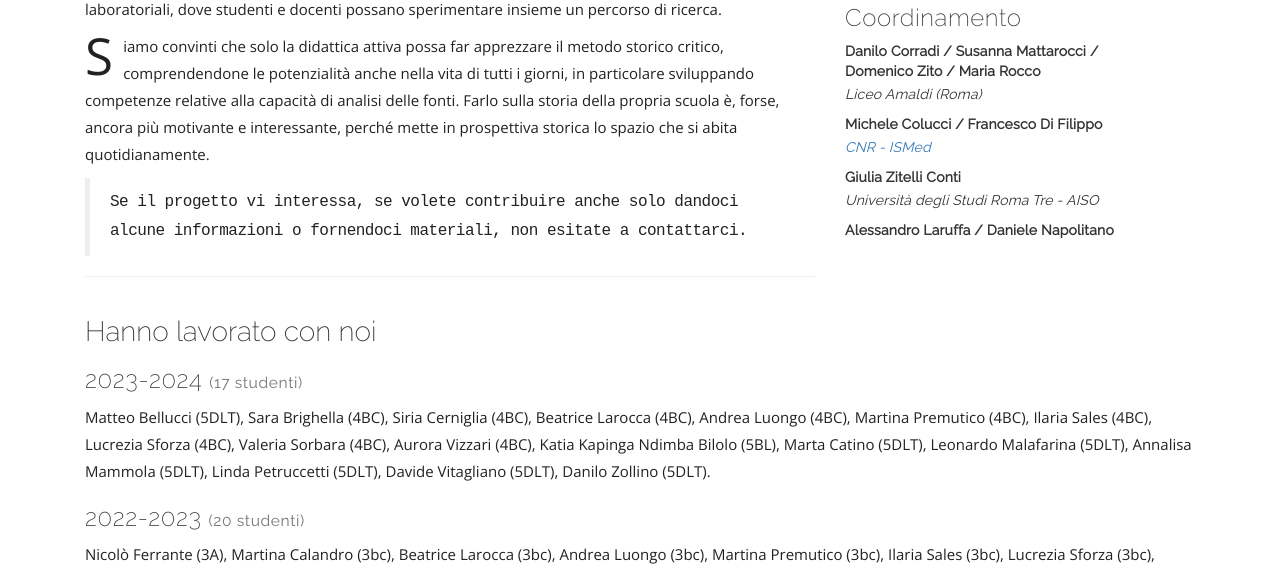
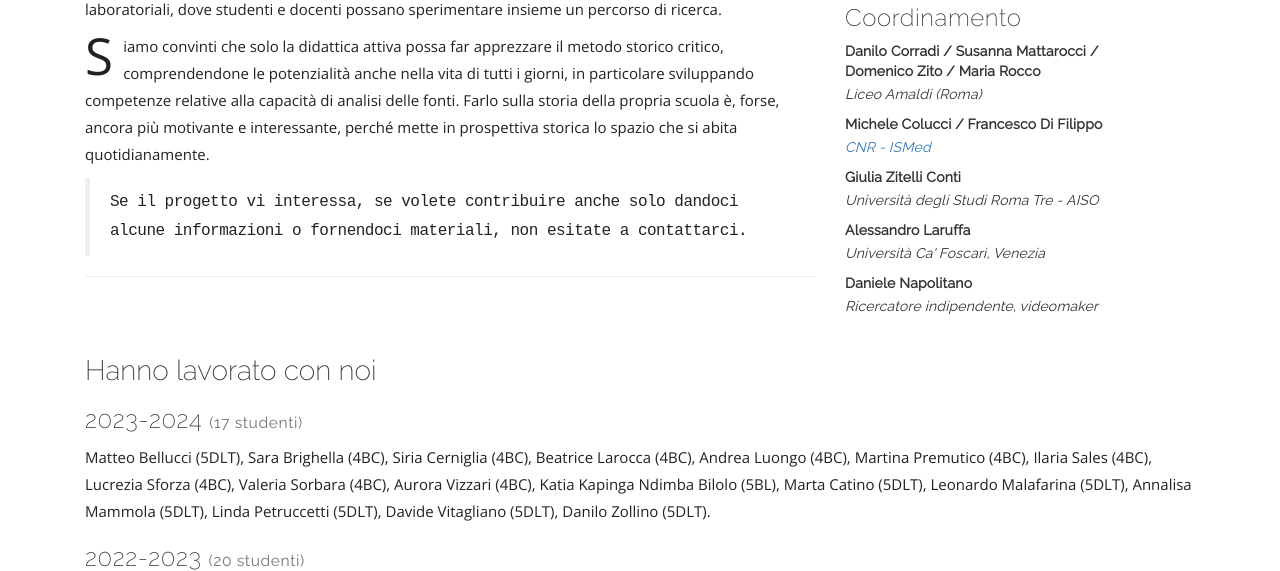
Before and after one commit to pankus/amaldistoria, a Flask app: page / in a window 1280 px wide. Shown: the part 567-1138 px from the top of the page. Run offline with Flask 2, Linux system fonts and the light colour scheme; some libraries are stand-ins or nearby versions.

Commit message:
coordinamento

```diff
--- a/amaldiapp/templates/index.html
+++ b/amaldiapp/templates/index.html
@@ -89,7 +89,10 @@
               <dd class="dd-sub"><em><a href="https://www.ismed.cnr.it/" target="_blank">CNR - ISMed</a></em></dd>
               <dt>Giulia Zitelli Conti <small> &nbsp;&nbsp; </small></dt>
               <dd class="dd-sub"><em>Università degli Studi Roma Tre - AISO</em></dd>
-              <dt>Alessandro Laruffa / Daniele Napolitano</dt>
+              <dt>Alessandro Laruffa </dt>
+              <dd class="dd-sub"><em>Università Ca' Foscari, Venezia</em></dd>
+              <dt>Daniele Napolitano</dt>
+              <dd class="dd-sub"><em>Ricercatore indipendente, videomaker</em></dd>
           </dl>
 
           <div class="clearfix"></div>
```
